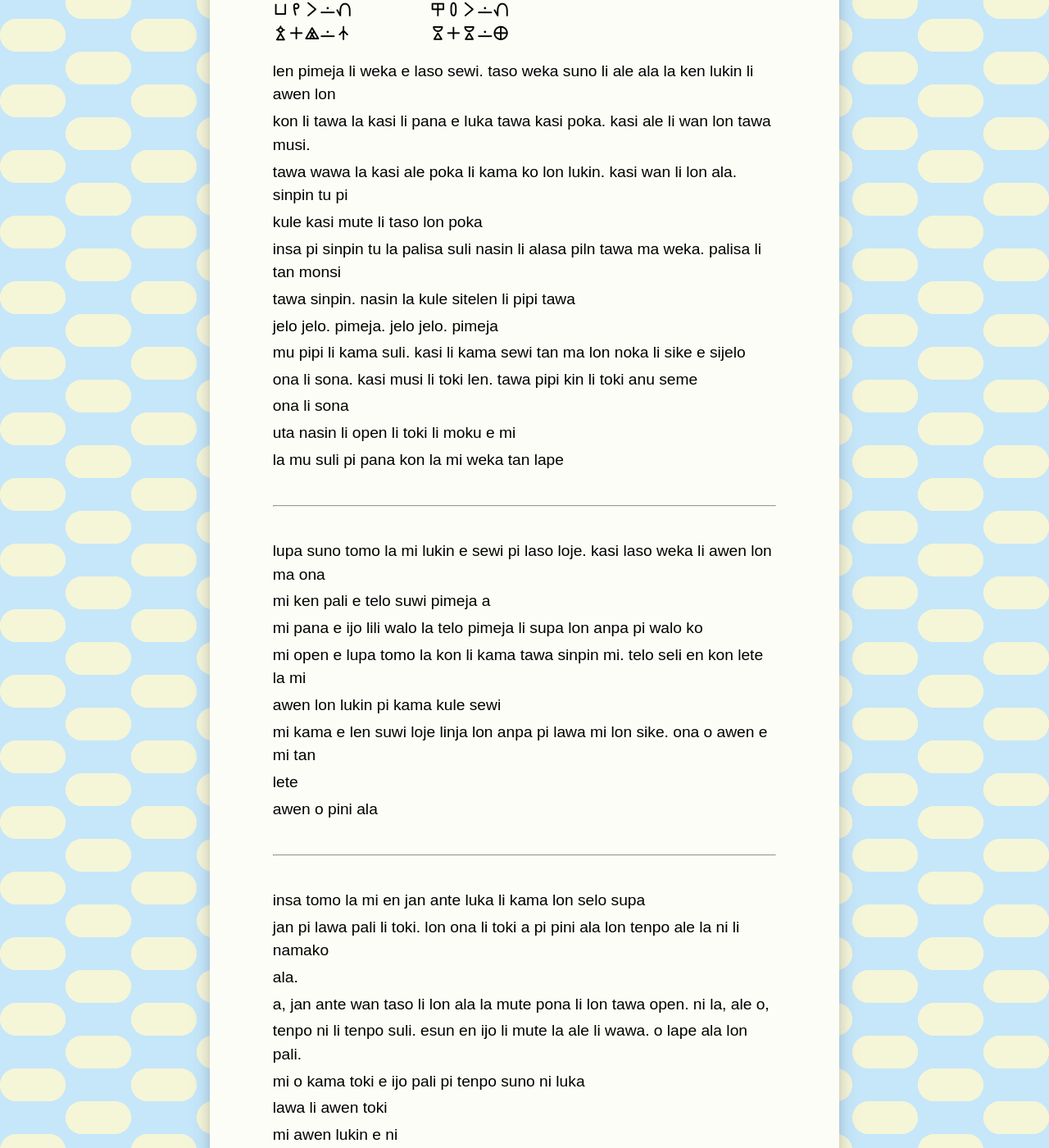
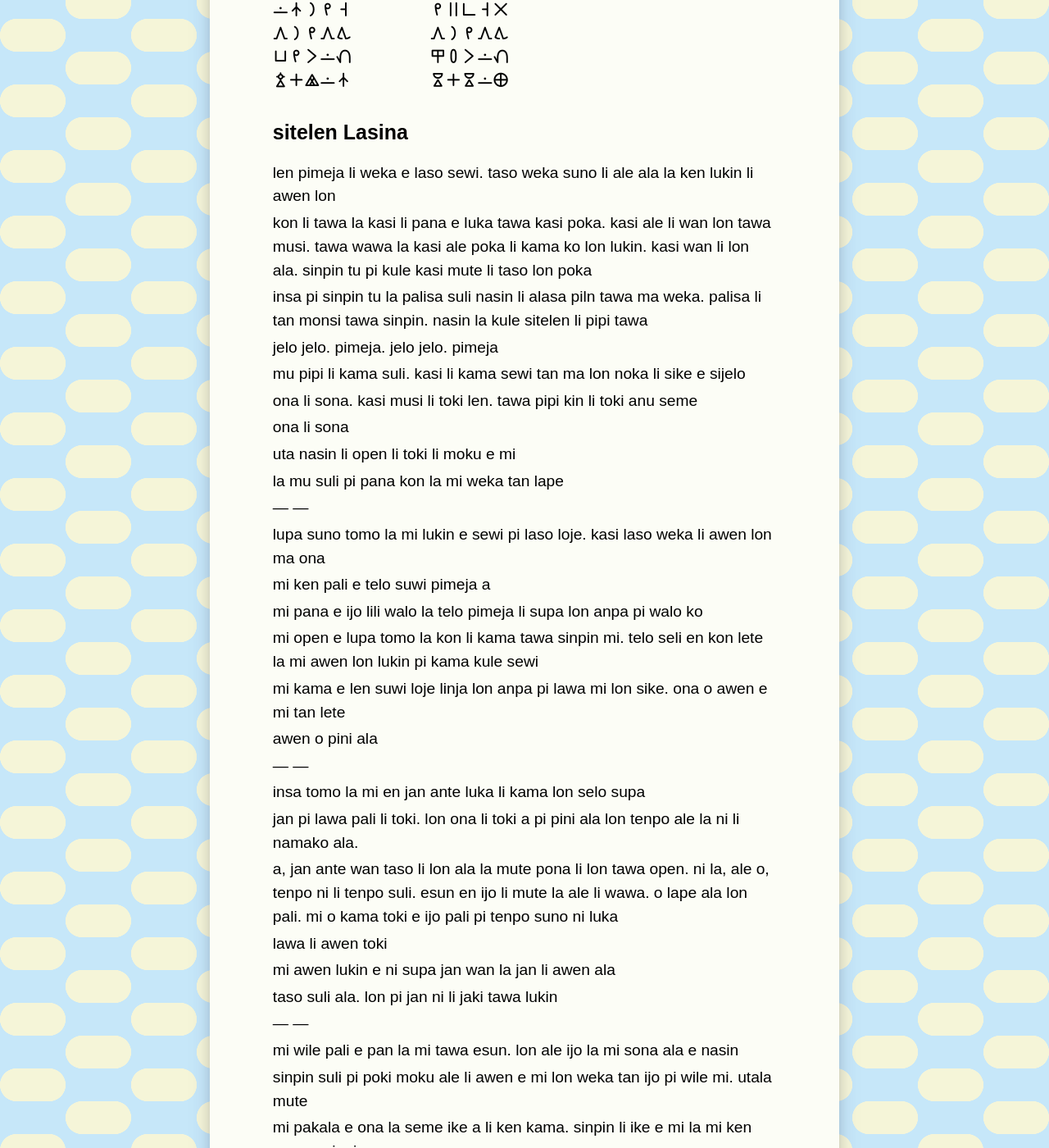
Before and after one commit to raacz/utala, a Jekyll site: the page built from maml/lipu-musi/lipu-suli/lon-lape.md, in a window 1280 px wide and 1400 px high, scrolled down 3577 px. Shown: the whole window at 82% size. Built offline with Jekyll 4.4.1, drawn with Linux system fonts in a browser that asks for light colours; some of the changed text lies outside the part shown.

Commit message:
pana sin

```diff
--- a/maml/lipu-musi/lipu-suli/lon-lape.md
+++ b/maml/lipu-musi/lipu-suli/lon-lape.md
@@ -19,6 +19,9 @@
 
 
 </style>
+
+[o lukin kepeken sitelen Lasina](#Lasina)
+
 <div class="nasin-nanpa" markdown="1">
 󱤥󱥏󱤧󱥶󱤉󱤣󱥚　󱥨󱥶󱥤󱤧󱤄󱤂󱤡󱤘󱤮󱤧󱤈󱤬
 󱤝󱤧󱥩󱤡󱤗󱤧󱥌󱤉󱤭󱥩󱤗󱥒　󱤗󱤄󱤧󱥳󱤬󱥩󱤻
@@ -102,17 +105,14 @@
 </div>
 
 <div class="lasina" markdown="1">
+
+<h2 id="Lasina">sitelen Lasina</h2>
+
 len pimeja li weka e laso sewi. taso weka suno li ale ala la ken lukin li awen lon
 
-kon li tawa la kasi li pana e luka tawa kasi poka. kasi ale li wan lon tawa musi.
+kon li tawa la kasi li pana e luka tawa kasi poka. kasi ale li wan lon tawa musi. tawa wawa la kasi ale poka li kama ko lon lukin. kasi wan li lon ala. sinpin tu pi kule kasi mute li taso lon poka
 
-tawa wawa la kasi ale poka li kama ko lon lukin. kasi wan li lon ala. sinpin tu pi
-
-kule kasi mute li taso lon poka
-
-insa pi sinpin tu la palisa suli nasin li alasa piln tawa ma weka. palisa li tan monsi
-
-tawa sinpin. nasin la kule sitelen li pipi tawa
+insa pi sinpin tu la palisa suli nasin li alasa piln tawa ma weka. palisa li tan monsi tawa sinpin. nasin la kule sitelen li pipi tawa
 
 jelo jelo. pimeja. jelo jelo. pimeja
 
@@ -126,7 +126,7 @@
 
 la mu suli pi pana kon la mi weka tan lape
 
-<hr>
+—                                                                                                                               —
 
 lupa suno tomo la mi lukin e sewi pi laso loje. kasi laso weka li awen lon ma ona
 
@@ -134,46 +134,33 @@
 
 mi pana e ijo lili walo la telo pimeja li supa lon anpa pi walo ko
 
-mi open e lupa tomo la kon li kama tawa sinpin mi. telo seli en kon lete la mi
+mi open e lupa tomo la kon li kama tawa sinpin mi. telo seli en kon lete la mi awen lon lukin pi kama kule sewi
 
-awen lon lukin pi kama kule sewi
-
-mi kama e len suwi loje linja lon anpa pi lawa mi lon sike. ona o awen e mi tan
-
-lete
+mi kama e len suwi loje linja lon anpa pi lawa mi lon sike. ona o awen e mi tan lete
 
 awen o pini ala
 
-<hr>
+—                                                                                                                               —
 
 insa tomo la mi en jan ante luka li kama lon selo supa
 
-jan pi lawa pali li toki. lon ona li toki a pi pini ala lon tenpo ale la ni li namako
+jan pi lawa pali li toki. lon ona li toki a pi pini ala lon tenpo ale la ni li namako ala.
 
-ala.
-
-a, jan ante wan taso li lon ala la mute pona li lon tawa open. ni la, ale o,
-
-tenpo ni li tenpo suli. esun en ijo li mute la ale li wawa. o lape ala lon pali.
-
-mi o kama toki e ijo pali pi tenpo suno ni luka
+a, jan ante wan taso li lon ala la mute pona li lon tawa open. ni la, ale o, tenpo ni li tenpo suli. esun en ijo li mute la ale li wawa. o lape ala lon pali. mi o kama toki e ijo pali pi tenpo suno ni luka
 
 lawa li awen toki
 
-mi awen lukin e ni
-supa jan wan la jan li awen ala
+mi awen lukin e ni   supa jan wan la jan li awen ala
 
 taso suli ala. lon pi jan ni li jaki tawa lukin
 
-<hr>
+—                                                                                                                               —
 
 mi wile pali e pan la mi tawa esun. lon ale ijo la mi sona ala e nasin
 
 sinpin suli pi poki moku ale li awen e mi lon weka tan ijo pi wile mi. utala mute
 
-mi pakala e ona la seme ike a li ken kama. sinpin li ike e mi la mi ken supa e
-
-sinpin. esun pona
+mi pakala e ona la seme ike a li ken kama. sinpin li ike e mi la mi ken supa e sinpin. esun pona
 
 pakala li ken lili taso. mi jan pakala ala. pakala li lili taso
 
@@ -183,9 +170,7 @@
 
 jan loje li toki
 
-ike ala a. ona li lon nasin moku nanpa luka tu tu. sina lukin e sinpin weka
-
-tomo pi telo mama walo la o tawa nasin nanpa ni la sina lon
+ike ala a. ona li lon nasin moku nanpa luka tu tu. sina lukin e sinpin weka tomo pi telo mama walo la o tawa nasin nanpa ni la sina lon
 
 sona pona. mi ni
 
@@ -193,39 +178,31 @@
 
 mi pakala e ala
 
-<hr>
+—                                                                                                                               —
 
-tomo pi wawa sijelo la mi alasa weka e nasa sijelo. noka en noka sin la mi tawa
+tomo pi wawa sijelo la mi alasa weka e nasa sijelo. noka en noka sin la mi tawa mute lon ilo pi supa sike
 
-mute lon ilo pi supa sike
-
-mu mu mu mu mu mu
+mu   mu   mu   mu   mu   mu
 
 tenpo kin li tawa la mi kama taso lon ale tomo. mi lukin e poka la ala li lon
 
 noka en noka sin la
 
-mu mu mu mu mu mu
+mu   mu   mu   mu   mu   mu
 
 mi lape lili e sijelo lon supa. mi lukin la ala li lon poka
 
 monsi li sinpin tomo la mi awen li lukin lon ala ni
 
-<hr>
+—                                                                                                                               —
 
 insa pi tomo moku la alasa moli li kama ala e ijo wile
 
-nasin li seme a. ijo pi mute suli la nasin li nasa. tawa li sike li sike sin li sike sin
-
-nanpa tu wan
+nasin li seme a. ijo pi mute suli la nasin li nasa. tawa li sike li sike sin li sike sin nanpa tu wan
 
 jan wan pi linja lawa walo li lukin
 
-ona li awen e sijelo kepeken poki esun tawa. ala ante li lon insa. tawa nasa sike la
-
-ona li awen lon ma sama lon sike ale li lukin. sinpin pi pilin ike la poka pi uta
-
-ona li anpa
+ona li awen e sijelo kepeken poki esun tawa. ala ante li lon insa. tawa nasa sike la ona li awen lon ma sama lon sike ale li lukin. sinpin pi pilin ike la poka pi uta ona li anpa
 
 ona li lukin e mi. mi pilin e lukin ona.
 
@@ -243,37 +220,32 @@
 
 mi ken ala weka
 
-<hr>
+—                                                                                                                               —
 
-tomo tawa linja la mi awen lon supa. jan mute li lon poka li awen palisa li lukin e
+tomo tawa linja la mi awen lon supa. jan mute li lon poka li awen palisa li lukin e ilo luka
 
-ilo luka
-
-mi kama lon nasin akesi pi kasi loje
+mi kama lon   nasin akesi pi kasi loje
 
 tomo li pini tawa la lupa li open. noka mute la jan insa en jan weka li esun
 
-kama la nasin soweli pi kiwen loje
+kama la   nasin soweli pi kiwen loje
 
 jan insa sin kin li lukin e ilo luka. lawa en lukin li anpa. mu tawa li lon sin sama
 
 taso wan li ante. wan li lukin e mi. mi lukin anpa li lukin sewi sin
 
-jan tawa ale li nasin telo la ni wan li kiwen awen pi tawa ala. lawa ona li sewi li
-
-weka tan selo telo, li lukin.
+jan tawa ale li nasin telo la ni wan li kiwen awen pi tawa ala. lawa ona li sewi li weka tan selo telo, li lukin.
 
 mi ken pilin e wile ona. utala en pini en moli en ala
 
-mi kama lon nasin soweli pi kiwen loj
+mi kama lon   nasin soweli pi kiwen loj
 
 seme la jan ante li lukin ala e ona a. ona li lon li kama tawa mi. mi a
 
-wawa la mi kama e ijo mi lon luka. lupa li open. mi weka. mi ken awen tawa lon
-
-nasin noka
+wawa la mi kama e ijo mi lon luka. lupa li open. mi weka. mi ken awen tawa lon nasin noka
 
 mi weka
+
 
 <hr>
 
```
Also changed, not shown: maml/lipu-musi/index.md (+1 -1 lines), maml/lipu-musi/lipu-lili/aaaaaaa.md (+12 -20 lines), maml/lipu-musi/lipu-lili/nasin-ike-ma.md (+2 -2 lines), maml/lipu-musi/lipu-suli/pipi-pona.md (added, +101 -0 lines), maml/lipu-musi/lipu-suli/taso.md (+1 -1 lines).
